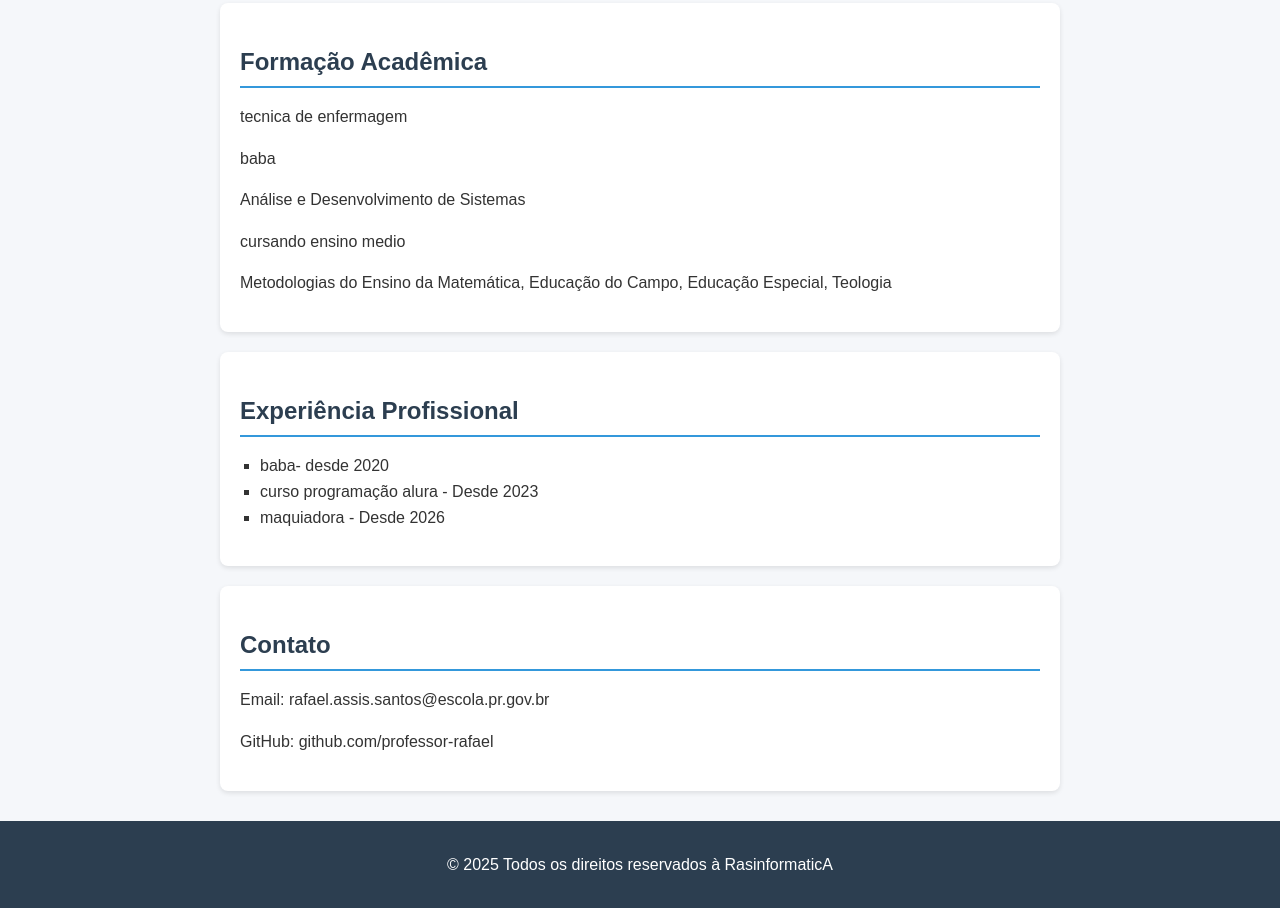
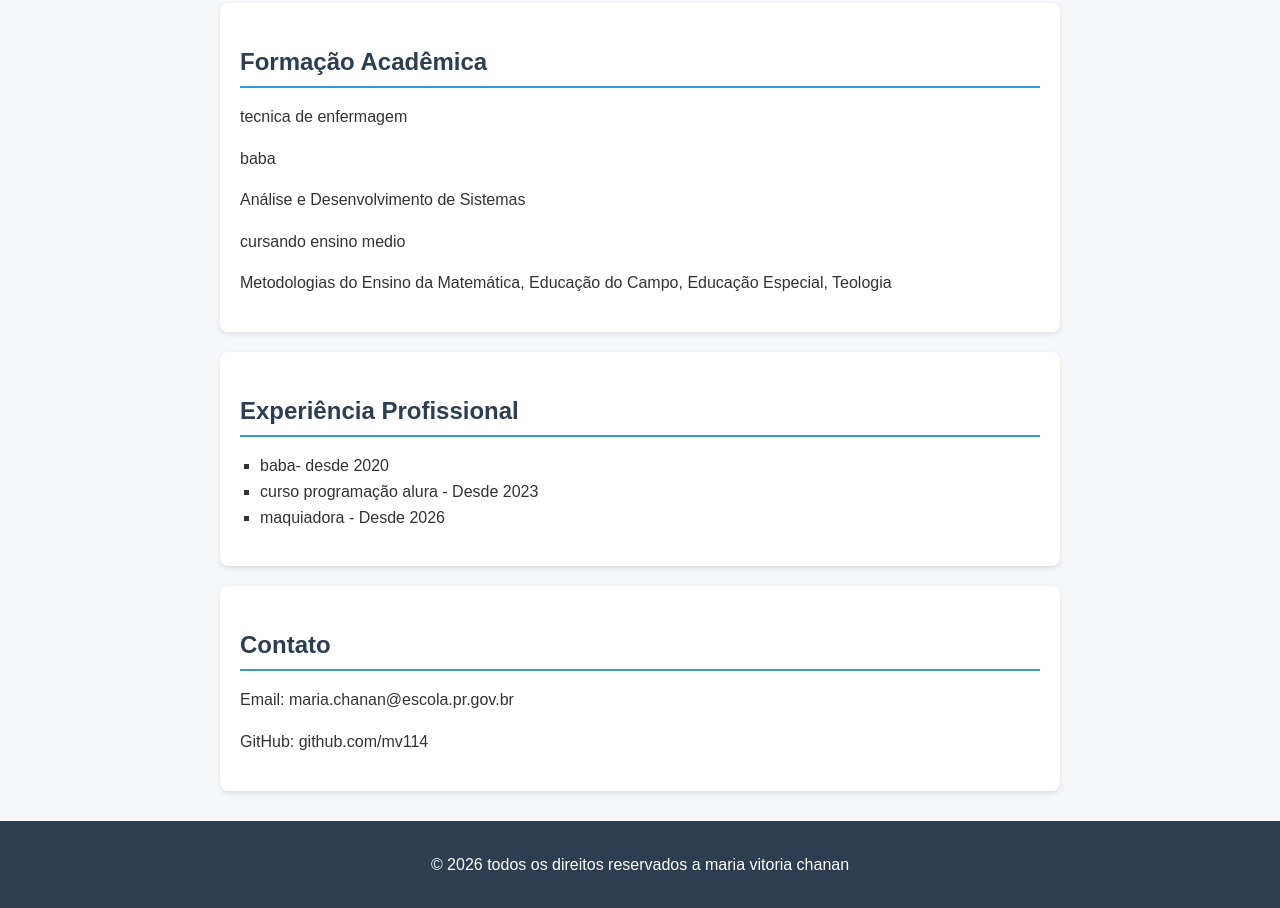
Before and after one commit to mv114/Meu-curriculo, a plain HTML site: page index.html in a window 1280 px wide. Shown: the part 706-1614 px from the top of the page. Drawn offline with Linux system fonts and the light colour scheme; a script that the page names is missing.

Commit message:
Update index.html

```diff
--- a/index.html
+++ b/index.html
@@ -84,13 +84,13 @@
   <section class="contato">
     <!-- Seção de contato -->
     <h2>Contato</h2>
-    <p>Email: rafael.assis.santos@escola.pr.gov.br</p>
-    <p>GitHub: github.com/professor-rafael</p>
+    <p>Email: maria.chanan@escola.pr.gov.br</p>
+    <p>GitHub: github.com/mv114</p>
   </section>
 
   <footer>
     <!-- Rodapé da página -->
-    <p>&copy; 2025 Todos os direitos reservados à RasinformaticA</p>
+    <p>&copy; 2026 todos os direitos reservados a maria vitoria chanan</p>
     <!-- Texto de copyright e observação. &copy; → © (copyright) -->
   </footer>
 
```
